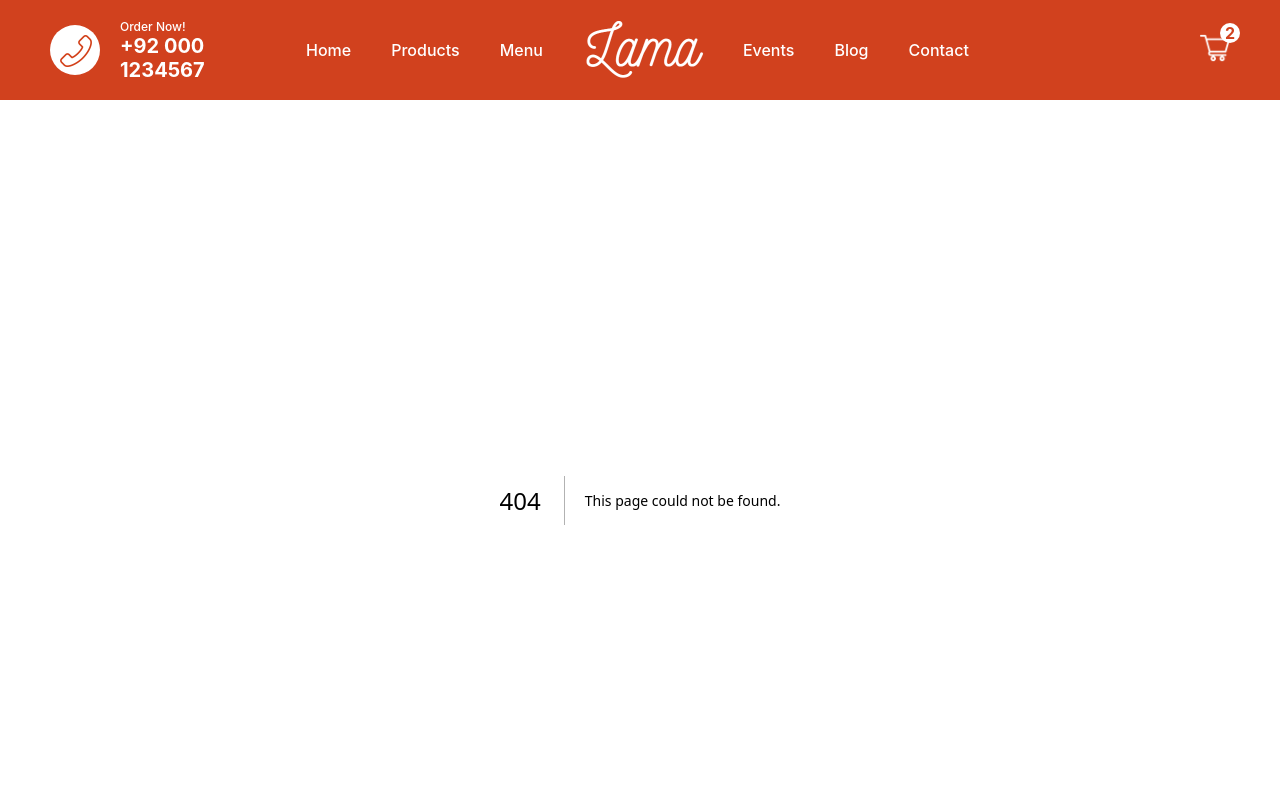
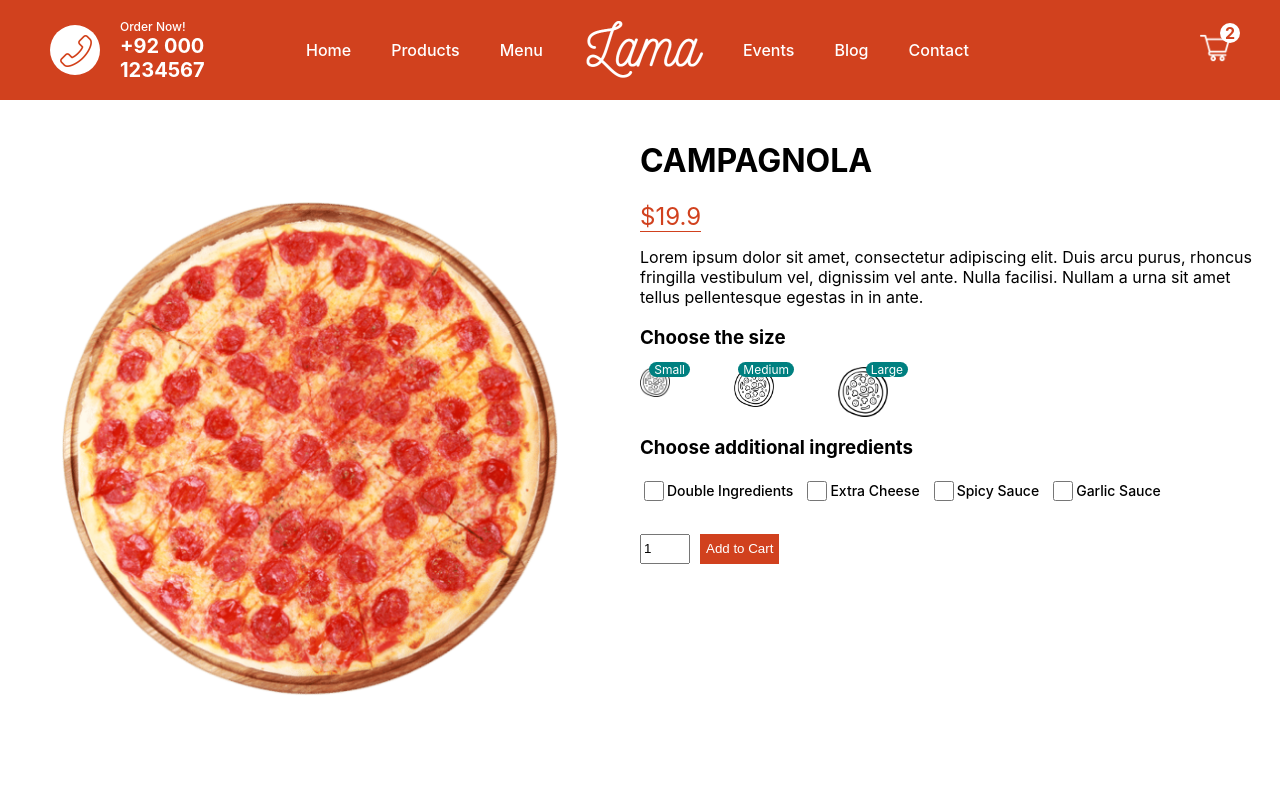
Before and after one commit to hafiztalhakhgll/food-ordering-app-nextjs, a Next.js app: page /product/1 in a window 1280 px wide. Before the commit this address had no page. Shown: the top 798 px of the page. Built offline with nearby package versions, Linux system fonts and the light colour scheme.

Commit message:
Working on the details of Product

```diff
--- /dev/null
+++ b/pages/product/[productId].jsx
@@ -0,0 +1,69 @@
+import styles from "../../styles/Product.module.css";
+import Image from "next/image";
+import { useState } from "react";
+
+const Product = () => {
+  const [size, setSize] = useState(0);
+  const pizza = {
+    id: 1,
+    img: "/img/pizza.png",
+    name: "CAMPAGNOLA",
+    price: [19.9, 23.9, 27.9],
+    desc: "Lorem ipsum dolor sit amet, consectetur adipiscing elit. Duis arcu purus, rhoncus fringilla vestibulum vel, dignissim vel ante. Nulla facilisi. Nullam a urna sit amet tellus pellentesque egestas in in ante."
+  };
+
+  return (
+    <div className={styles.container}>
+      <div className={styles.left}>
+        <div className={styles.imgContainer}>
+          <Image src={pizza.img} objectFit="contain" layout="fill" alt="" />
+        </div>
+      </div>
+      <div className={styles.right}>
+        <h1 className={styles.title}>{pizza.name}</h1>
+        <span className={styles.price}>${pizza.price[size]}</span>
+        <p className={styles.desc}>{pizza.desc}</p>
+        <h3 className={styles.choose}>Choose the size</h3>
+        <div className={styles.sizes}>
+          <div className={styles.size} onClick={() => setSize(0)}>
+            <Image src="/img/size.png" layout="fill" alt="" />
+            <span className={styles.number}>Small</span>
+          </div>
+          <div className={styles.size} onClick={() => setSize(1)}>
+            <Image src="/img/size.png" layout="fill" alt="" />
+            <span className={styles.number}>Medium</span>
+          </div>
+          <div className={styles.size} onClick={() => setSize(2)}>
+            <Image src="/img/size.png" layout="fill" alt="" />
+            <span className={styles.number}>Large</span>
+          </div>
+        </div>
+        <h3 className={styles.choose}>Choose additional ingredients</h3>
+        <div className={styles.ingredients}>
+          <div className={styles.option}>
+            <input type="checkbox" id="double" name="double" className={styles.checkbox} />
+            <label htmlFor="double">Double Ingredients</label>
+          </div>
+          <div className={styles.option}>
+            <input className={styles.checkbox} type="checkbox" id="cheese" name="cheese" />
+            <label htmlFor="cheese">Extra Cheese</label>
+          </div>
+          <div className={styles.option}>
+            <input className={styles.checkbox} type="checkbox" id="spicy" name="spicy" />
+            <label htmlFor="spicy">Spicy Sauce</label>
+          </div>
+          <div className={styles.option}>
+            <input className={styles.checkbox} type="checkbox" id="garlic" name="garlic" />
+            <label htmlFor="garlic">Garlic Sauce</label>
+          </div>
+        </div>
+        <div className={styles.add}>
+          <input type="number" defaultValue={1} className={styles.quantity} />
+          <button className={styles.button}>Add to Cart</button>
+        </div>
+      </div>
+    </div>
+  );
+};
+
+export default Product;
--- /dev/null
+++ b/styles/Product.module.css
@@ -0,0 +1,140 @@
+.container {
+  height: calc(100vh - 100px);
+  display: flex;
+}
+
+.left {
+  flex: 1;
+  height: 100%;
+  display: flex;
+  align-items: center;
+  justify-content: center;
+}
+
+.right {
+  flex: 1;
+  padding: 20px;
+}
+
+.imgContainer {
+  width: 80%;
+  height: 80%;
+  position: relative;
+}
+
+.price {
+  color: #d1411e;
+  font-size: 24px;
+  font-weight: 400;
+  border-bottom: 1px solid #d1411e;
+}
+
+.sizes {
+  width: 40%;
+  display: flex;
+  justify-content: space-between;
+}
+
+.size {
+  width: 30px;
+  height: 30px;
+  position: relative;
+  cursor: pointer;
+}
+
+.size:nth-child(2) {
+  width: 40px;
+  height: 40px;
+}
+
+.size:last-child {
+  width: 50px;
+  height: 50px;
+}
+
+.number {
+  position: absolute;
+  top: -5px;
+  right: -20px;
+  background-color: teal;
+  color: white;
+  font-size: 12px;
+  padding: 0 5px;
+  border-radius: 10px;
+}
+
+.ingredients {
+  display: flex;
+  margin-bottom: 30px;
+}
+
+.option {
+  display: flex;
+  align-items: center;
+  margin-right: 10px;
+  font-size: 14px;
+  font-weight: 500;
+}
+
+.checkbox {
+  width: 20px;
+  height: 20px;
+}
+
+.quantity {
+  width: 50px;
+  height: 30px;
+}
+
+.button {
+  height: 30px;
+  margin-left: 10px;
+  background-color: #d1411e;
+  color: white;
+  border: none;
+  font-weight: 500;
+  cursor: pointer;
+}
+
+@media screen and (max-width: 480px) {
+  .container {
+    height: auto;
+    text-align: center;
+    flex-direction: column;
+    margin-top: 20px;
+  }
+
+  .imgContainer {
+    width: 70vw;
+    height: 70vw;
+  }
+
+  .title {
+    margin: 5px;
+  }
+
+  .sizes {
+    width: 100%;
+    padding: 0px 20px;
+  }
+
+  .ingredients {
+    flex-direction: column;
+  }
+
+  .option {
+    margin: 10px;
+    font-size: 18px;
+  }
+
+  .checkbox {
+    width: 25px;
+    height: 25px;
+  }
+
+  .quantity,
+  .button {
+    height: 50px;
+    padding: 10px 20px;
+  }
+}
```
Also changed, not shown: components/PizzaCard.jsx (+6 -1 lines).
